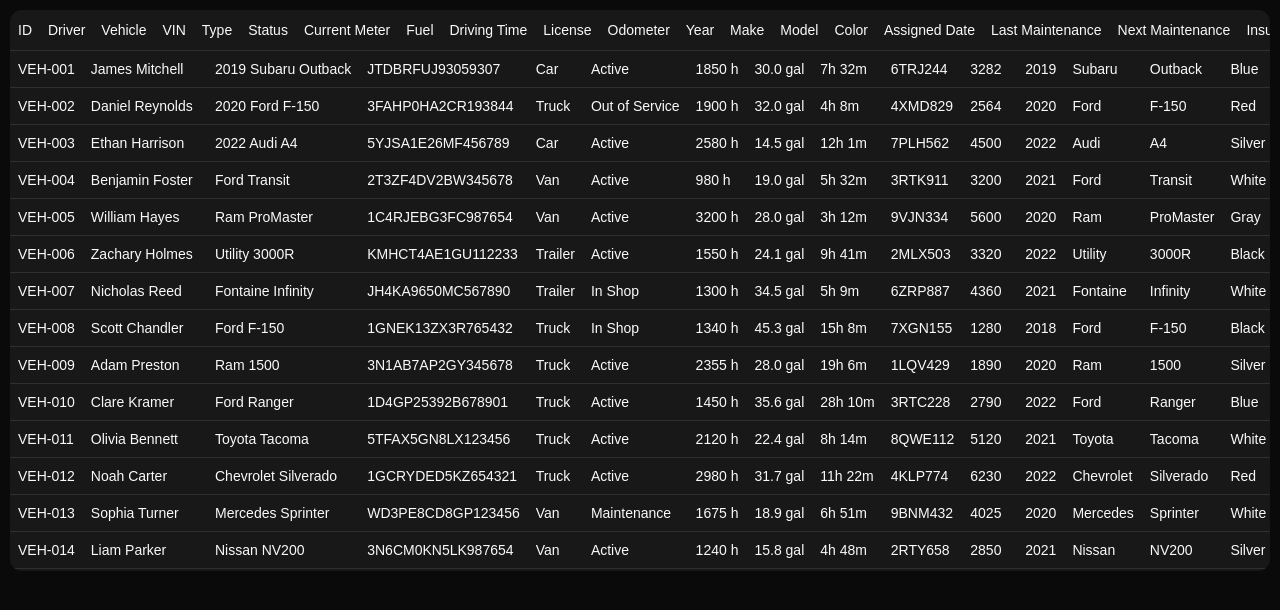
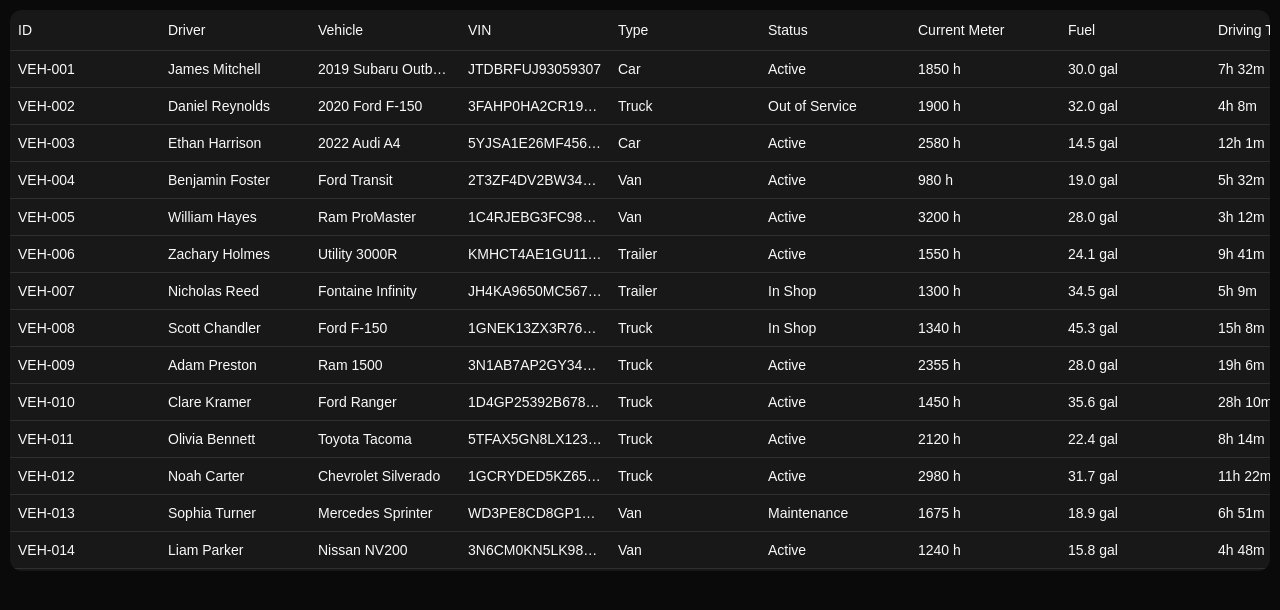
Before and after one commit to jsdev-robin/react-shadcn-table, a React (Vite) app: page / in a window 1280 px wide. Shown: the top 610 px of the page. Built offline with nearby package versions, Linux system fonts and the light colour scheme.

Commit message:
feat: enhance table components with synchronized scrolling and improved layout

```diff
--- a/src/components/ui/table.tsx
+++ b/src/components/ui/table.tsx
@@ -1,114 +1,109 @@
-import * as React from "react"
+import * as React from 'react';
 
-import { cn } from "@/lib/utils"
+import { cn } from '@/lib/utils';
 
-function Table({ className, ...props }: React.ComponentProps<"table">) {
+function Table({ className, ...props }: React.ComponentProps<'table'>) {
   return (
-    <div
-      data-slot="table-container"
-      className="relative w-full overflow-x-auto"
-    >
-      <table
-        data-slot="table"
-        className={cn("w-full caption-bottom text-sm", className)}
-        {...props}
-      />
-    </div>
-  )
+    <table
+      data-slot="table"
+      className={cn('w-full caption-bottom text-sm', className)}
+      {...props}
+    />
+  );
 }
 
-function TableHeader({ className, ...props }: React.ComponentProps<"thead">) {
+function TableHeader({ className, ...props }: React.ComponentProps<'thead'>) {
   return (
     <thead
       data-slot="table-header"
-      className={cn("[&_tr]:border-b", className)}
+      className={cn('[&_tr]:border-b', className)}
       {...props}
     />
-  )
+  );
 }
 
-function TableBody({ className, ...props }: React.ComponentProps<"tbody">) {
+function TableBody({ className, ...props }: React.ComponentProps<'tbody'>) {
   return (
     <tbody
       data-slot="table-body"
-      className={cn("[&_tr:last-child]:border-0", className)}
+      className={cn('[&_tr:last-child]:border-0', className)}
       {...props}
     />
-  )
+  );
 }
 
-function TableFooter({ className, ...props }: React.ComponentProps<"tfoot">) {
+function TableFooter({ className, ...props }: React.ComponentProps<'tfoot'>) {
   return (
     <tfoot
       data-slot="table-footer"
       className={cn(
-        "border-t bg-muted/50 font-medium [&>tr]:last:border-b-0",
-        className
+        'border-t bg-muted/50 font-medium [&>tr]:last:border-b-0',
+        className,
       )}
       {...props}
     />
-  )
+  );
 }
 
-function TableRow({ className, ...props }: React.ComponentProps<"tr">) {
+function TableRow({ className, ...props }: React.ComponentProps<'tr'>) {
   return (
     <tr
       data-slot="table-row"
       className={cn(
-        "border-b transition-colors hover:bg-muted/50 has-aria-expanded:bg-muted/50 data-[state=selected]:bg-muted",
-        className
+        'border-b transition-colors hover:bg-muted/50 has-aria-expanded:bg-muted/50 data-[state=selected]:bg-muted',
+        className,
       )}
       {...props}
     />
-  )
+  );
 }
 
-function TableHead({ className, ...props }: React.ComponentProps<"th">) {
+function TableHead({ className, ...props }: React.ComponentProps<'th'>) {
   return (
     <th
       data-slot="table-head"
       className={cn(
-        "h-10 px-2 text-left align-middle font-medium whitespace-nowrap text-foreground [&:has([role=checkbox])]:pr-0",
-        className
+        'h-10 px-2 text-left align-middle font-medium whitespace-nowrap text-foreground [&:has([role=checkbox])]:pr-0',
+        className,
       )}
       {...props}
     />
-  )
+  );
 }
 
-function TableCell({ className, ...props }: React.ComponentProps<"td">) {
+function TableCell({ className, ...props }: React.ComponentProps<'td'>) {
   return (
     <td
       data-slot="table-cell"
       className={cn(
-        "p-2 align-middle whitespace-nowrap [&:has([role=checkbox])]:pr-0",
-        className
+        'p-2 align-middle whitespace-nowrap [&:has([role=checkbox])]:pr-0',
+        className,
       )}
       {...props}
     />
-  )
+  );
 }
 
 function TableCaption({
   className,
   ...props
-}: React.ComponentProps<"caption">) {
+}: React.ComponentProps<'caption'>) {
   return (
     <caption
       data-slot="table-caption"
-      className={cn("mt-4 text-sm text-muted-foreground", className)}
+      className={cn('mt-4 text-sm text-muted-foreground', className)}
       {...props}
     />
-  )
+  );
 }
 
 export {
   Table,
-  TableHeader,
   TableBody,
+  TableCaption,
+  TableCell,
   TableFooter,
   TableHead,
+  TableHeader,
   TableRow,
-  TableCell,
-  TableCaption,
-}
+};
--- a/src/packages/components/table/TBody.tsx
+++ b/src/packages/components/table/TBody.tsx
@@ -5,12 +5,26 @@
   const { table } = useGridContext();
 
   return (
-    <Table>
+    <Table
+      style={{
+        width: table.getCenterTotalSize(),
+      }}
+    >
       <TableBody>
         {table.getRowModel().rows.map((row) => (
           <TableRow key={row.id}>
             {row.getAllCells().map((cell) => (
-              <TableCell key={cell.id}>
+              <TableCell
+                key={cell.id}
+                style={{
+                  width: cell.column.getSize(),
+                  minWidth: cell.column.getSize(),
+                  maxWidth: cell.column.getSize(),
+                  overflow: 'hidden',
+                  whiteSpace: 'nowrap',
+                  textOverflow: 'ellipsis',
+                }}
+              >
                 <table.FlexRender cell={cell} />
               </TableCell>
             ))}
--- a/src/packages/components/table/THeader.tsx
+++ b/src/packages/components/table/THeader.tsx
@@ -5,12 +5,23 @@
   const { table } = useGridContext();
 
   return (
-    <Table>
+    <Table
+      style={{
+        width: table.getCenterTotalSize(),
+      }}
+    >
       <TableHeader>
         {table.getHeaderGroups().map((headerGroup) => (
           <TableRow key={headerGroup.id}>
             {headerGroup.headers.map((header) => (
-              <TableHead key={header.id}>
+              <TableHead
+                key={header.id}
+                style={{
+                  width: header.getSize(),
+                  minWidth: header.getSize(),
+                  maxWidth: header.getSize(),
+                }}
+              >
                 {header.isPlaceholder ? null : (
                   <table.FlexRender header={header} />
                 )}
--- a/src/packages/components/table/TMain.tsx
+++ b/src/packages/components/table/TMain.tsx
@@ -1,9 +1,13 @@
+import { useGridContext } from '@/packages/contexts/grid/useGridContext';
+import React from 'react';
 import TBody from './TBody';
 import THeader from './THeader';
 
 const TMain = () => {
+  const { paneRef1, paneRef2 } = useGridContext();
+
   return (
-    <div>
+    <React.Fragment>
       <div
         style={{
           width: '100%',
@@ -11,6 +15,7 @@
           overflowX: 'hidden',
           scrollbarColor: 'transparent transparent',
         }}
+        ref={paneRef1}
       >
         <THeader />
       </div>
@@ -18,11 +23,13 @@
         style={{
           width: '100%',
           height: '65vh',
+          overflow: 'scroll',
         }}
+        ref={paneRef2}
       >
         <TBody />
       </div>
-    </div>
+    </React.Fragment>
   );
 };
 
--- a/src/packages/contexts/grid/GridContext.tsx
+++ b/src/packages/contexts/grid/GridContext.tsx
@@ -1,7 +1,8 @@
 'use client';
 
+import useSyncScroll from '@/packages/hooks/useSyncScroll';
 import { useTable, type RowData } from '@tanstack/react-table';
-import { createContext } from 'react';
+import { createContext, useMemo, useRef } from 'react';
 import { features } from '../../features';
 import type { GridContextProps, GridContextProviderProps } from './types';
 
@@ -21,12 +22,57 @@
       key: name,
       features: features,
       columns: columns,
+      defaultColumn: {
+        minSize: 60,
+        maxSize: 800,
+      },
     },
     (state) => state,
   );
 
+  const paneRef1 = useRef<HTMLDivElement>(null);
+  const paneRef2 = useRef<HTMLDivElement>(null);
+  const paneRef3 = useRef<HTMLDivElement>(null);
+  const paneRef4 = useRef<HTMLDivElement>(null);
+  const paneRef5 = useRef<HTMLDivElement>(null);
+  const paneRef6 = useRef<HTMLDivElement>(null);
+
+  useSyncScroll({
+    refs: [paneRef1, paneRef2],
+    axis: 'x',
+  });
+
+  useSyncScroll({
+    refs: [paneRef3, paneRef4],
+    axis: 'x',
+  });
+
+  useSyncScroll({
+    refs: [paneRef5, paneRef6],
+    axis: 'x',
+  });
+
+  useSyncScroll({
+    refs: [paneRef2, paneRef3, paneRef4, paneRef5, paneRef6],
+    axis: 'y',
+  });
+
+  const contextValue = useMemo(
+    () => ({
+      paneRef1,
+      paneRef2,
+      paneRef3,
+      paneRef4,
+      paneRef5,
+      paneRef6,
+    }),
+    [paneRef1, paneRef2, paneRef3, paneRef4, paneRef5, paneRef6],
+  );
+
   return (
-    <GridContext.Provider value={{ table } as unknown as GridContextProps<any>}>
+    <GridContext.Provider
+      value={{ ...contextValue, table } as unknown as GridContextProps<any>}
+    >
       {children}
     </GridContext.Provider>
   );
--- a/src/packages/contexts/grid/types/index.ts
+++ b/src/packages/contexts/grid/types/index.ts
@@ -9,6 +9,12 @@
 
 export interface GridContextProps<TableData extends RowData = RowData> {
   table: ReactTable<AppFeatures, TableData, TableState<AppFeatures>>;
+  paneRef1: React.RefObject<HTMLDivElement | null>;
+  paneRef2: React.RefObject<HTMLDivElement | null>;
+  paneRef3: React.RefObject<HTMLDivElement | null>;
+  paneRef4: React.RefObject<HTMLDivElement | null>;
+  paneRef5: React.RefObject<HTMLDivElement | null>;
+  paneRef6: React.RefObject<HTMLDivElement | null>;
 }
 
 export interface GridContextProviderProps<TableData extends RowData> {
--- a/src/packages/features/index.ts
+++ b/src/packages/features/index.ts
@@ -1,6 +1,8 @@
 'use client';
 
-import { tableFeatures } from '@tanstack/react-table';
+import { columnSizingFeature, tableFeatures } from '@tanstack/react-table';
 
-export const features = tableFeatures({});
+export const features = tableFeatures({
+  columnSizingFeature,
+});
 export type AppFeatures = typeof features;
--- /dev/null
+++ b/src/packages/hooks/useSyncScroll.ts
@@ -0,0 +1,70 @@
+import { useEffect, useRef } from 'react';
+
+type Axis = 'x' | 'y' | 'both';
+
+interface Props {
+  refs: React.RefObject<HTMLElement | null>[];
+  axis?: Axis;
+}
+
+const useSyncScroll = ({ refs, axis = 'both' }: Props) => {
+  const scrollFrame = useRef<number | null>(null);
+  const isSyncing = useRef(false);
+  const listeners = useRef<Map<HTMLElement, EventListener>>(new Map());
+
+  useEffect(() => {
+    const elements = refs
+      .map((ref) => ref.current)
+      .filter((el): el is HTMLElement => el !== null);
+
+    if (elements.length < 2) return;
+
+    const handleScroll = (source: HTMLElement) => {
+      if (isSyncing.current) return;
+
+      if (scrollFrame.current !== null) {
+        cancelAnimationFrame(scrollFrame.current);
+      }
+
+      scrollFrame.current = requestAnimationFrame(() => {
+        isSyncing.current = true;
+
+        const scrollLeft = source.scrollLeft;
+        const scrollTop = source.scrollTop;
+
+        for (const el of elements) {
+          if (el !== source) {
+            if (axis === 'x' || axis === 'both') {
+              if (el.scrollLeft !== scrollLeft) el.scrollLeft = scrollLeft;
+            }
+            if (axis === 'y' || axis === 'both') {
+              if (el.scrollTop !== scrollTop) el.scrollTop = scrollTop;
+            }
+          }
+        }
+
+        isSyncing.current = false;
+      });
+    };
+
+    for (const el of elements) {
+      const listener = () => handleScroll(el);
+      listeners.current.set(el, listener);
+      el.addEventListener('scroll', listener, { passive: true });
+    }
+
+    return () => {
+      for (const [el, listener] of listeners.current.entries()) {
+        el.removeEventListener('scroll', listener);
+      }
+      listeners.current.clear();
+
+      if (scrollFrame.current !== null) {
+        cancelAnimationFrame(scrollFrame.current);
+        scrollFrame.current = null;
+      }
+    };
+  }, [refs, axis]);
+};
+
+export default useSyncScroll;
```
